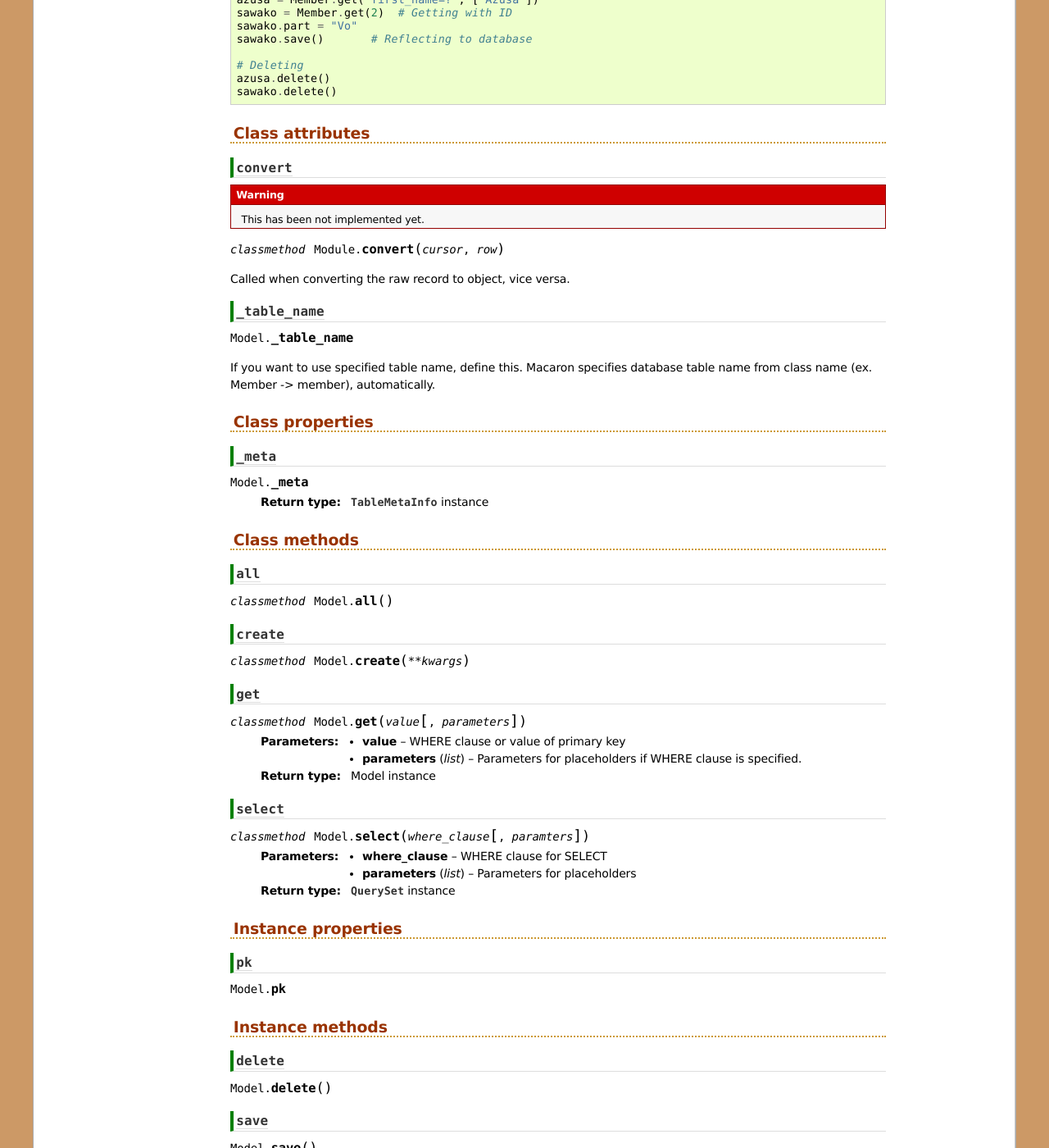
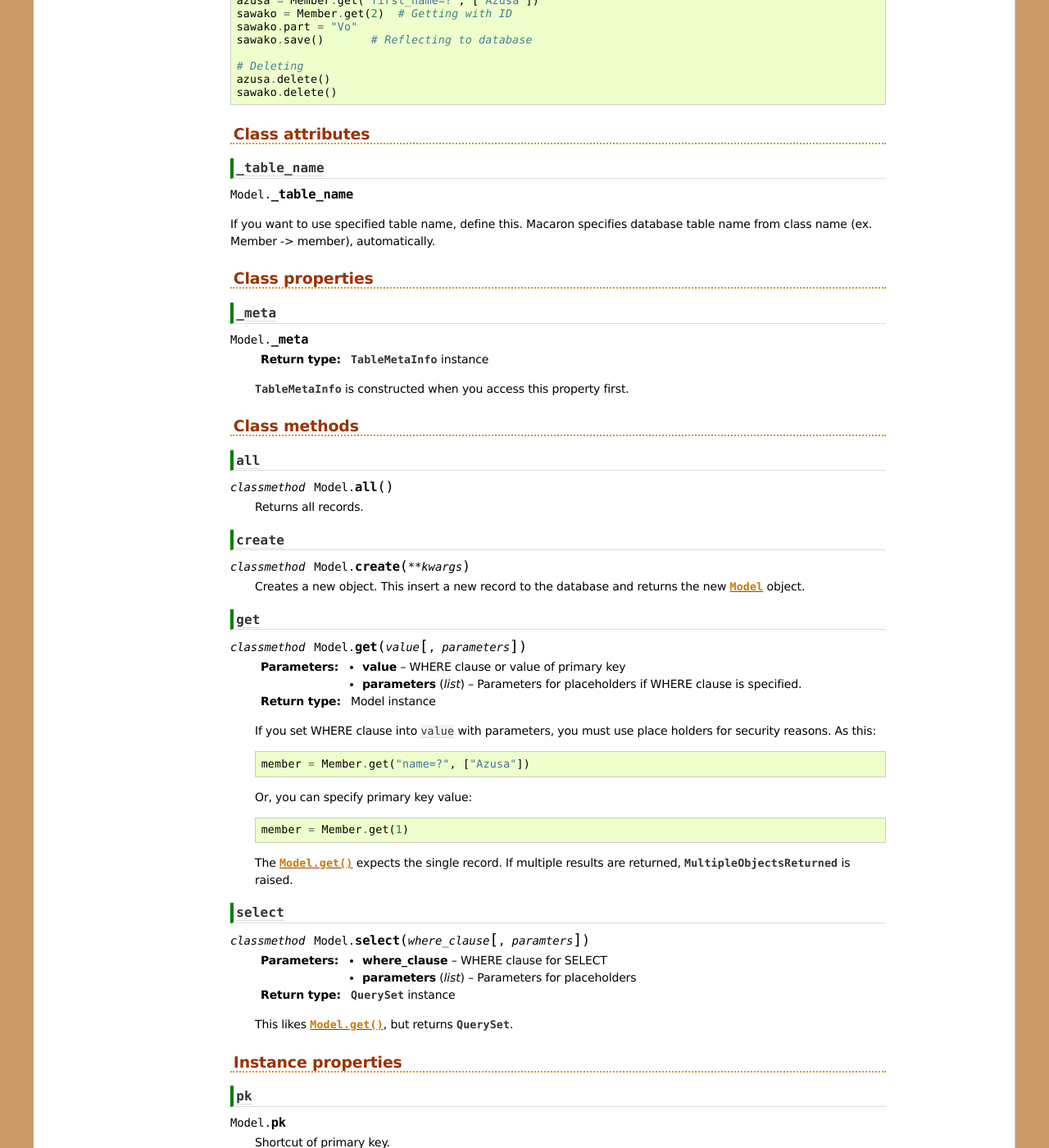
Before and after one commit to nobrin/macaron, a Sphinx documentation site: the page built from doc/class/model.rst, in a window 1280 px wide and 1400 px high, scrolled down 354 px. Shown: the whole window at 82% size. Built offline with Sphinx 7.4.7, drawn with Linux system fonts in a browser that asks for light colours; some of the changed text lies outside the part shown.

Commit message:
UPDATE: Model and Field class attributes were added.

```diff
--- a/doc/class/field.rst
+++ b/doc/class/field.rst
@@ -6,6 +6,11 @@
 
 Instance methods
 ================
+
+``initialize_after_meta``
+-------------------------
+
+.. method:: Field.initialize_after_meta()
 
 ``set``
 -------
--- a/doc/class/model.rst
+++ b/doc/class/model.rst
@@ -2,13 +2,11 @@
  Model class reference
 =======================
 
-.. warning::
-
-    The reference for APIs is under construction.
-
 .. module:: macaron
 
-.. class:: Model
+.. class:: Model(**kwargs)
+
+   The *kwargs* are parameters which are pairs of field names and values. Constructing a :class:`Model` object is not enough to create a new record. You must call :meth:`Model.save`. In general, you should use :meth:`Model.create` or :meth:`QuerySet.append`.
 
 
 Example
@@ -35,17 +33,6 @@
 Class attributes
 ================
 
-``convert``
------------
-
-.. warning::
-
-    This has been not implemented yet.
-
-.. classmethod:: Module.convert(cursor, row)
-
-Called when converting the raw record to object, vice versa.
-
 ``_table_name``
 ---------------
 
@@ -64,6 +51,7 @@
 
    :rtype: :class:`TableMetaInfo` instance
 
+   :class:`TableMetaInfo` is constructed when you access this property first.
 
 Class methods
 =============
@@ -73,10 +61,14 @@
 
 .. classmethod:: Model.all()
 
+   Returns all records.
+
 ``create``
 ----------
 
 .. classmethod:: Model.create(**kwargs)
+
+   Creates a new object. This insert a new record to the database and returns the new :class:`Model` object.
 
 ``get``
 -------
@@ -88,6 +80,17 @@
    :type parameters: list
    :rtype: Model instance
 
+   If you set WHERE clause into ``value`` with parameters, you must use place holders for security reasons. As this::
+
+       member = Member.get("name=?", ["Azusa"])
+
+   Or, you can specify primary key value::
+
+       member = Member.get(1)
+
+   The :meth:`Model.get` expects the single record. If multiple results are returned, :exc:`MultipleObjectsReturned` is raised.
+
+
 ``select``
 ----------
 
@@ -98,6 +101,7 @@
    :type parameters: list
    :rtype: :class:`QuerySet` instance
 
+   This likes :meth:`Model.get`, but returns :class:`QuerySet`.
 
 Instance properties
 ===================
@@ -107,20 +111,48 @@
 
 .. attribute:: Model.pk
 
+   Shortcut of primary key.
+
 Instance methods
 ================
+
+``after_create``
+----------------
+
+.. method:: Model.after_create()
+
+``after_save``
+--------------
+
+.. method:: Model.after_save()
+
+``before_create``
+-----------------
+
+.. method:: Model.before_create()
+
+``before_save``
+---------------
+
+.. method:: Model.before_save()
 
 ``delete``
 ----------
 
 .. method:: Model.delete()
 
+   Deletes the object from the database.
 
 ``save``
 --------
 
 .. method:: Model.save()
 
-.. .. autoclass:: Model
-..    :members:
-..    :undoc-members:
+   Saves the object to the database.
+
+``validate``
+------------
+
+.. method:: Model.validate()
+
+   Validates the fields of the object. This method should not be called manually.
--- a/doc/index.rst
+++ b/doc/index.rst
@@ -7,6 +7,8 @@
 ==========================
 Macaron: Python O/R Mapper
 ==========================
+
+Documentation in Japanese is available at `BioKids <http://biokids.org/?Macaron>`_.
 
 *Macaron* is a small and simple object-relational mapper (ORM) for SQLite_. It is distributed as a single file module which has no dependencies other than the `Python Standard Library <http://docs.python.org/library/>`_.
 
--- a/macaron.py
+++ b/macaron.py
@@ -567,9 +567,7 @@
             if isinstance(dict[k], Field): dict[k].is_user_defined = True
 
 class Model(object):
-    """Base model class.
-    Models inherit the class.
-    """
+    """Base model class. Models must inherit this class."""
     __metaclass__ = ModelMeta
     _table_name = None  #: Database table name (the property will be deleted in ModelMeta)
     _meta = None        #: accessor for TableMetaInfo (set in ModelMeta)
```
Also changed, not shown: README.rst (+22 -11 lines), doc/models.rst (+5 -10 lines), doc/webapp.rst (+9 -6 lines), 1 other file.
